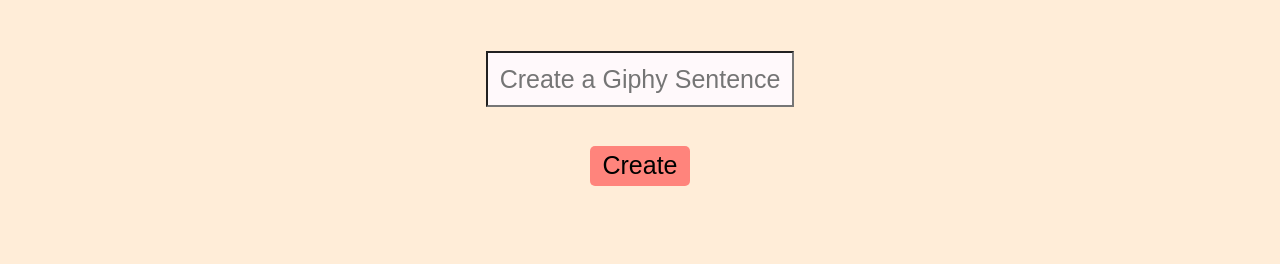
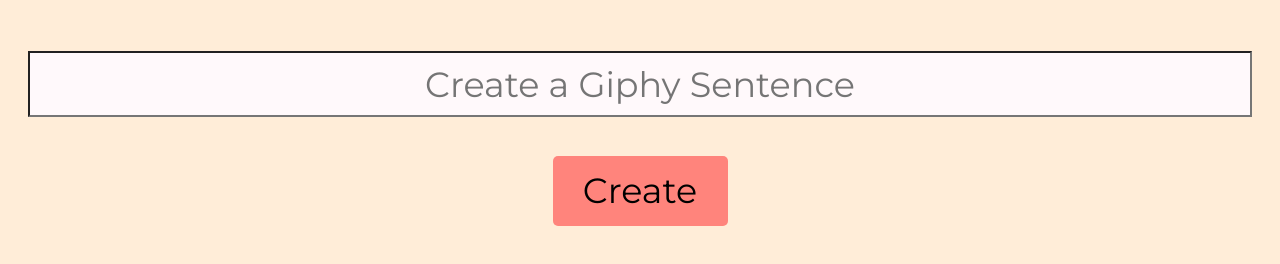
Before and after one commit to bcgodfrey91/giphy-sentence, a React app: page / in a window 1280 px wide. Built offline with nearby package versions, Linux system fonts and the light colour scheme.

Commit message:
Add media queries and new font

```diff
--- a/public/index.html
+++ b/public/index.html
@@ -2,7 +2,7 @@
 <html lang="en">
   <head>
     <meta charset="utf-8">
-    <meta name="viewport" content="width=device-width, initial-scale=1">
+    <link href="https://fonts.googleapis.com/css?family=Montserrat" rel="stylesheet">
     <title>Giphy Sentence Generator</title>
   </head>
   <body>
--- a/src/components/App.js
+++ b/src/components/App.js
@@ -52,11 +52,13 @@
         <li
         key={index}
         >
-          <img
-            className='giphy'
-            src={giphy.images.original.url}
-            alt='Giphy from user search'
-          />
+          <a href={giphy.url}>
+            <img
+              className='giphy'
+              src={giphy.images.original.url}
+              alt='Giphy from user search'
+            />
+          </a>
         </li>
       )
     })
--- a/src/styles/App.css
+++ b/src/styles/App.css
@@ -6,21 +6,27 @@
 
 .user-input {
   background-color: #FFF9FB;
-  font-size: 25px;
+  font-family: 'Montserrat', sans-serif;
+  font-size: 23px;
   height: 50px;
   margin-top: 4%;
   text-align: center;
-  width: 300px;
+  width: 95%;
 }
 
 .create-sentence-button {
   background-color: #FF847C;
   border: none;
   border-radius: 5px;
+  font-family: 'Montserrat', sans-serif;
   font-size: 25px;
   height: 40px;
   margin-top: 3%;
   width: 100px;
+}
+
+.create-sentence-button:hover {
+  cursor: pointer;
 }
 
 .giphy-list {
@@ -41,3 +47,30 @@
   text-align: center;
   width: 90%;
 }
+
+@media (min-width: 760px) {
+
+  .user-input {
+    font-size: 35px;
+    height: 60px;
+  }
+
+  .create-sentence-button {
+    font-size: 35px;
+    height: 70px;
+    width: 175px;
+  }
+}
+
+@media (min-width: 760px) {
+
+  .giphy-list {
+    flex-direction: row;
+    flex-wrap: wrap;
+  }
+
+  .giphy {
+    margin: 1%;
+  }
+
+}
```
